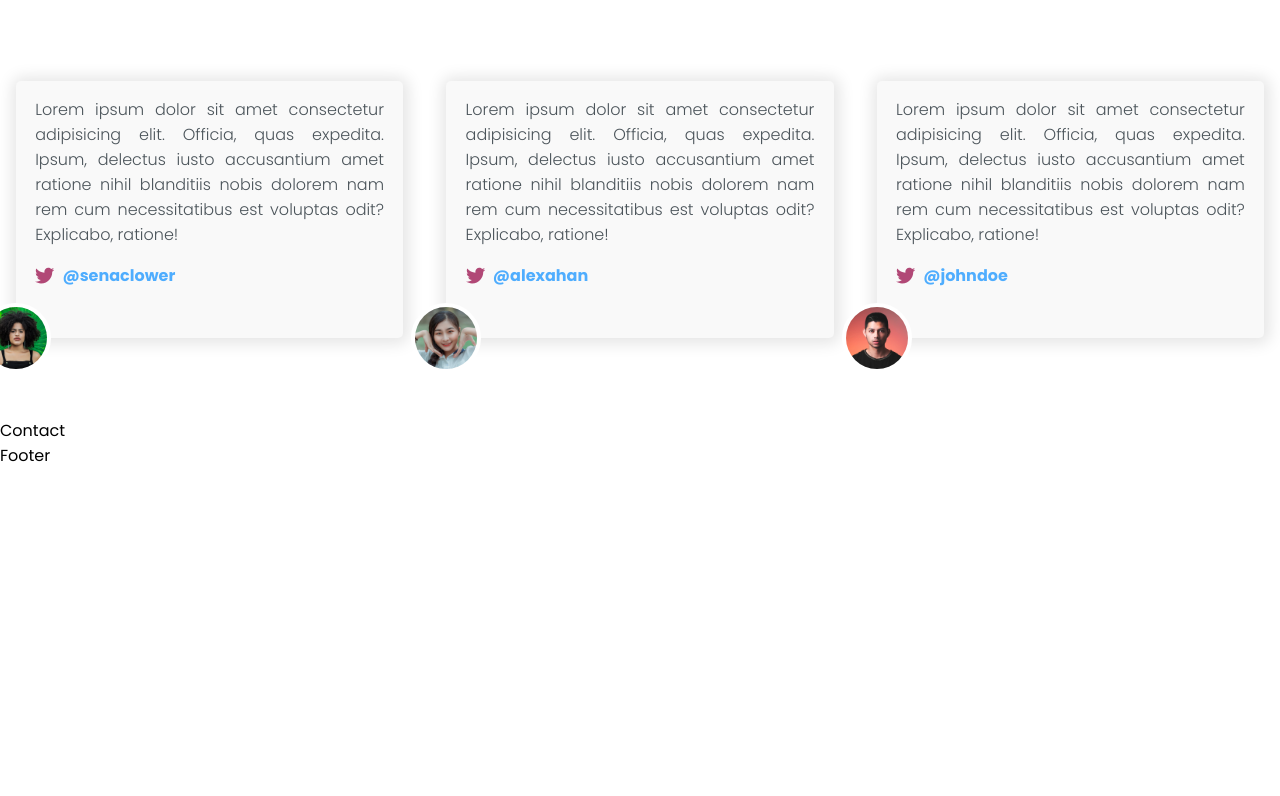
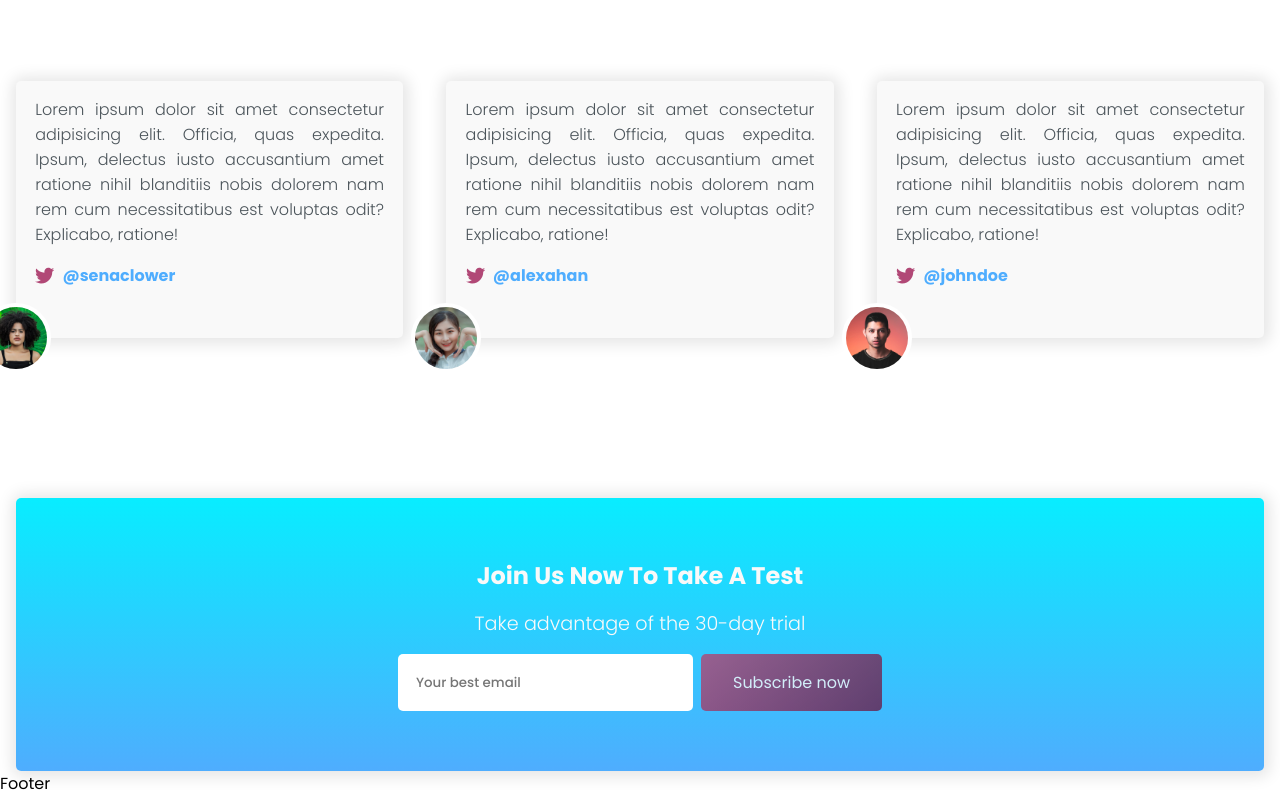
Before and after one commit to adrjmiranda/strong-body, a React (Vite) app: page / in a window 1280 px wide. Shown: the part 3395-4191 px from the top of the page. Before the commit the page ends 3863 px from the top, so only its background shows below. Built offline with nearby package versions, Linux system fonts and the light colour scheme.

Commit message:
chore: added contact area

```diff
--- a/src/components/contact/index.tsx
+++ b/src/components/contact/index.tsx
@@ -4,7 +4,22 @@ import { FunctionComponent, ReactNode } from 'react';
 import style from './style.module.scss';
 
 const Contact: FunctionComponent = (): ReactNode => {
-	return <div>Contact</div>;
+	return (
+		<div className={style.contact}>
+			<div className='wrapper'>
+				<div className={style.content}>
+					<h2>Join us now to take a test</h2>
+					<p>Take advantage of the 30-day trial</p>
+					<form action='#'>
+						<input type='email' name='email' placeholder='Your best email' />
+						<button type='submit' className='button'>
+							Subscribe now
+						</button>
+					</form>
+				</div>
+			</div>
+		</div>
+	);
 };
 
 export default Contact;
--- a/src/components/contact/style.module.scss
+++ b/src/components/contact/style.module.scss
@@ -1 +1,50 @@
 @import '../../sass/base.scss';
+
+.contact {
+	margin-top: 80px;
+
+	.content {
+		background-image: linear-gradient(
+			to top,
+			$radiant_sky_blue,
+			$bright_turquoise
+		);
+		color: $snow_white;
+		padding: 60px;
+		display: flex;
+		flex-direction: column;
+		gap: 1rem;
+		align-items: center;
+		text-align: center;
+		border-radius: $br_medium;
+		box-shadow: 1px 1px 15px 5px rgba(0, 0, 0, 0.1);
+
+		h2 {
+			font-size: $fs_large;
+			text-transform: capitalize;
+		}
+
+		p {
+			font-size: $fs_medium;
+			font-weight: $fw_small;
+		}
+
+		form {
+			display: flex;
+			gap: 0.5rem;
+
+			input {
+				border: none;
+				border-radius: $br_medium;
+				padding: 0.5rem 1rem;
+				outline: none;
+				font-weight: $fw_medium;
+				border: $bw_medium solid transparent;
+
+				&:focus {
+					border: $bw_medium solid $radiant_sky_blue;
+				}
+			}
+		}
+	}
+}
```
